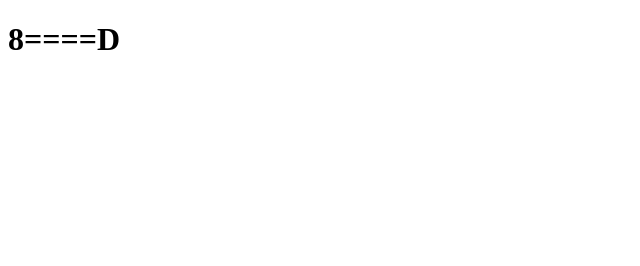
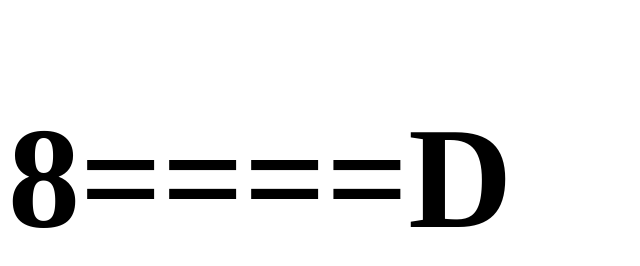
Before and after one commit to jonathanchatfield/fun, a plain HTML site: page index.html in a window 1280 px wide. Shown: the whole page, without its empty margins (0-640 px from the left). Drawn offline with Linux system fonts and the light colour scheme.

Commit message:
Add CSS style for h1 element in index.html

```diff
--- a/index.html
+++ b/index.html
@@ -3,6 +3,11 @@
   <head>
     <meta charset="UTF-8" />
     <meta name="viewport" content="width=device-width, initial-scale=1.0" />
+    <style>
+      h1 {
+        font-size: 144px;
+      }
+    </style>
     <title>Typing Effect</title>
   </head>
   <body>
```
